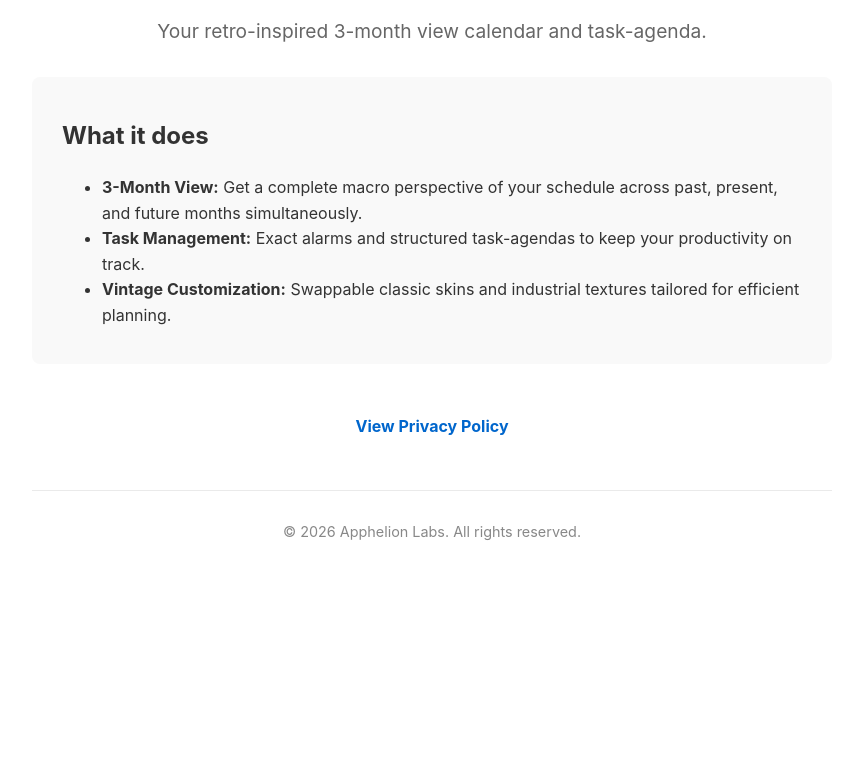
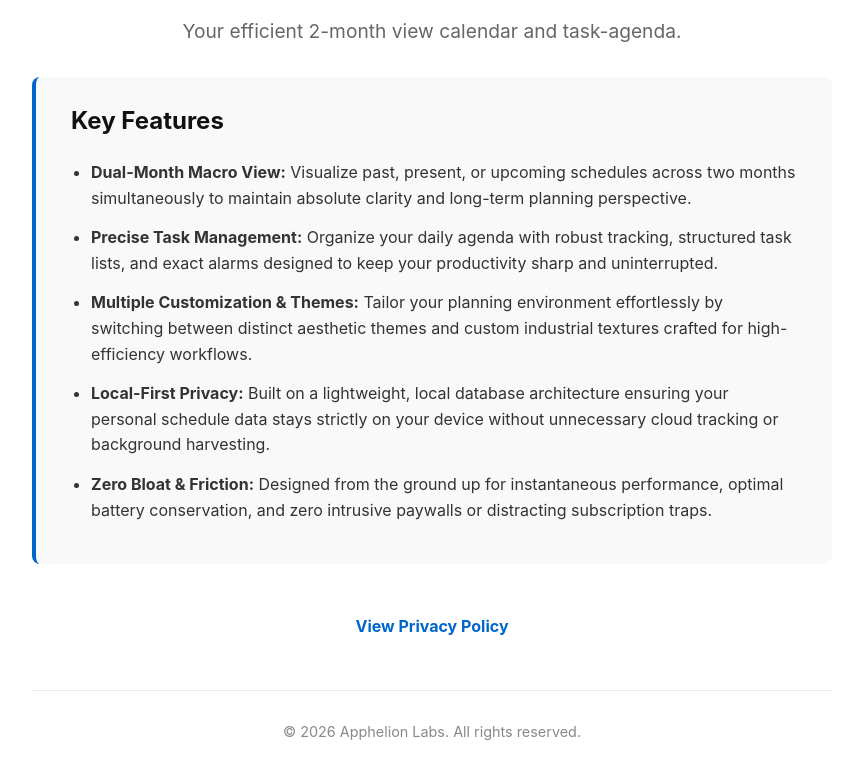
Before and after one commit to ApphelionLabs/apphelionlabs.github.io, a plain HTML site: page dual-planner/index.html in a window 1280 px wide. Shown: the part 134-912 px from the top of the page, without its empty margins (208-1071 px from the left). Before the commit the page ends 800 px from the top, so only its background shows below. Drawn offline with Linux system fonts and the light colour scheme.

Commit message:
Update index.html

```diff
--- a/dual-planner/index.html
+++ b/dual-planner/index.html
@@ -27,9 +27,20 @@
         .features {
             text-align: left;
             background: #f9f9f9;
-            padding: 20px 30px;
+            padding: 25px 35px;
             border-radius: 8px;
             margin: 30px 0;
+            border-left: 4px solid #0066cc;
+        }
+        .features h2 {
+            margin-top: 0;
+            color: #111;
+        }
+        .features ul {
+            padding-left: 20px;
+        }
+        .features li {
+            margin-bottom: 14px;
         }
         .btn-policy {
             display: inline-block;
@@ -52,14 +63,16 @@
 </head>
 <body>
     <h1>Dual Planner</h1>
-    <p class="tagline">Your retro-inspired 3-month view calendar and task-agenda.</p>
+    <p class="tagline">Your efficient 2-month view calendar and task-agenda.</p>
 
     <div class="features">
-        <h2>What it does</h2>
+        <h2>Key Features</h2>
         <ul>
-            <li><strong>3-Month View:</strong> Get a complete macro perspective of your schedule across past, present, and future months simultaneously.</li>
-            <li><strong>Task Management:</strong> Exact alarms and structured task-agendas to keep your productivity on track.</li>
-            <li><strong>Vintage Customization:</strong> Swappable classic skins and industrial textures tailored for efficient planning.</li>
+            <li><strong>Dual-Month Macro View:</strong> Visualize past, present, or upcoming schedules across two months simultaneously to maintain absolute clarity and long-term planning perspective.</li>
+            <li><strong>Precise Task Management:</strong> Organize your daily agenda with robust tracking, structured task lists, and exact alarms designed to keep your productivity sharp and uninterrupted.</li>
+            <li><strong>Multiple Customization & Themes:</strong> Tailor your planning environment effortlessly by switching between distinct aesthetic themes and custom industrial textures crafted for high-efficiency workflows.</li>
+            <li><strong>Local-First Privacy:</strong> Built on a lightweight, local database architecture ensuring your personal schedule data stays strictly on your device without unnecessary cloud tracking or background harvesting.</li>
+            <li><strong>Zero Bloat & Friction:</strong> Designed from the ground up for instantaneous performance, optimal battery conservation, and zero intrusive paywalls or distracting subscription traps.</li>
         </ul>
     </div>
 
```
